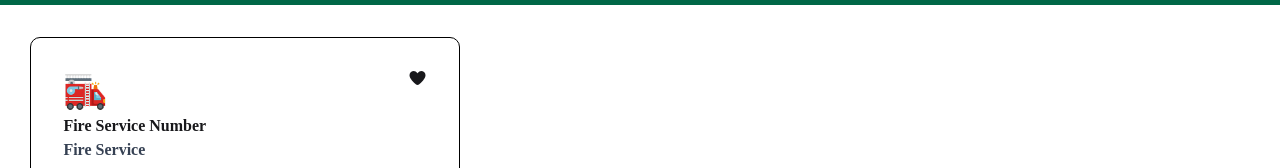
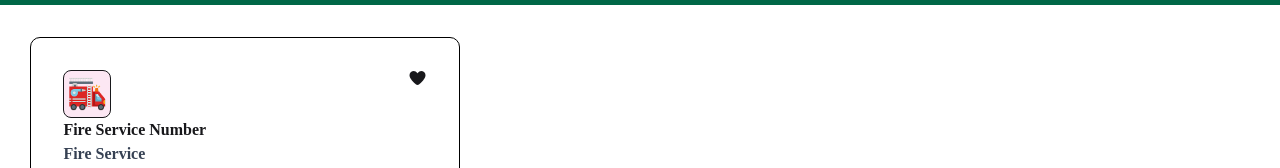
Before and after one commit to sudipovi/PH-A-5, a plain HTML site: page index.html in a window 1280 px wide. Shown: the part 325-493 px from the top of the page. Drawn offline with nearby package versions, Linux system fonts and the light colour scheme; a web font is replaced by a local one.

Commit message:
office push last

```diff
--- a/index.html
+++ b/index.html
@@ -66,9 +66,11 @@
       <div class="card-part">
         <div class="card1 common-card gap-3">
           <div class="flex justify-between">
-            <figure class="fire-srev w-11">
+            <div class="border w-12 h-12 flex justify-center rounded-lg bg-pink-100">
+            <figure class="fire-srev w-10">
               <img src="./assets/fire-service.png" alt="fire-service">
             </figure>
+            </div>
               <i class="fa-solid fa-heart"></i>
           </div>
           <p class="hind">Fire Service Number</p>
```
